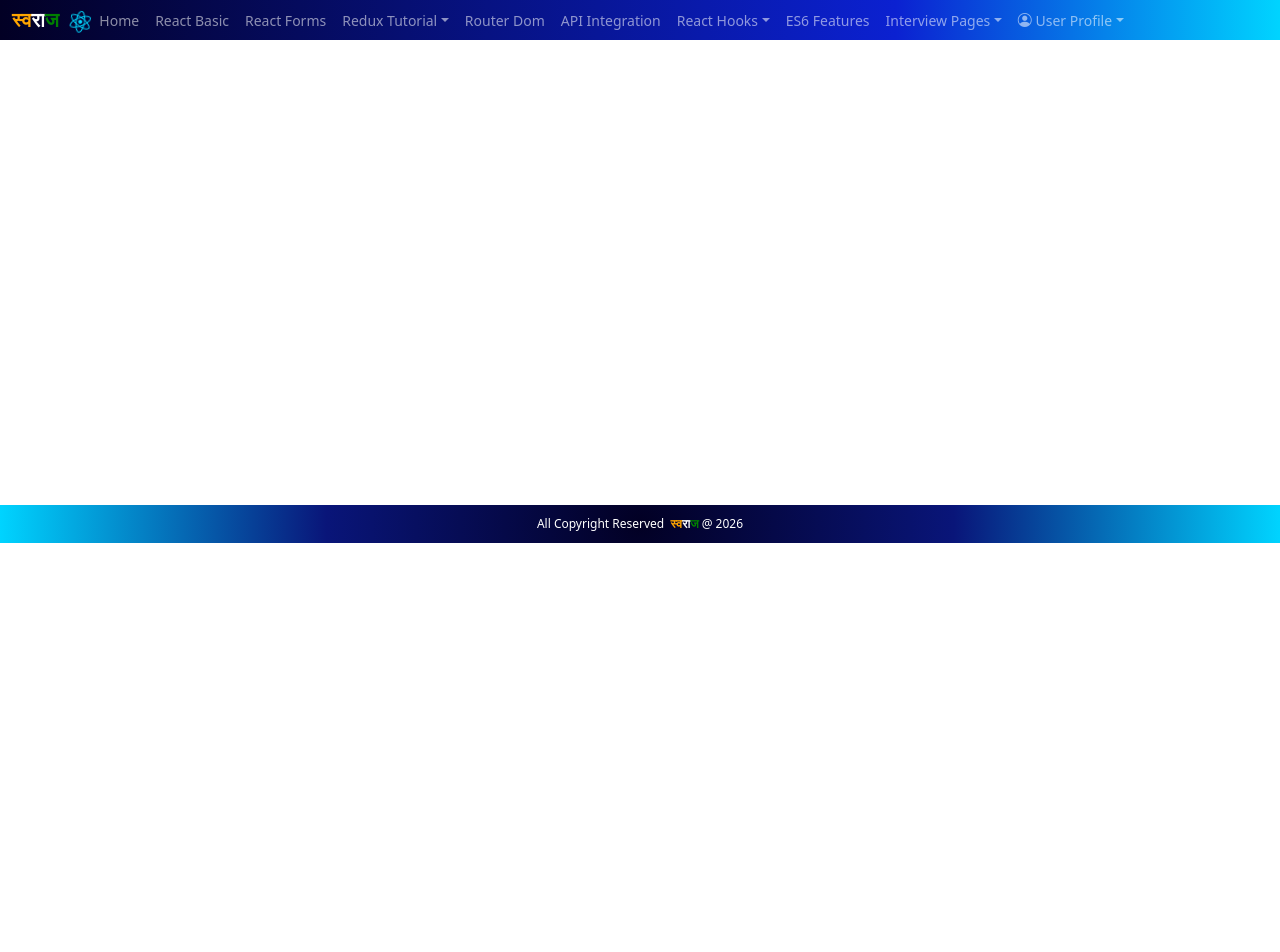
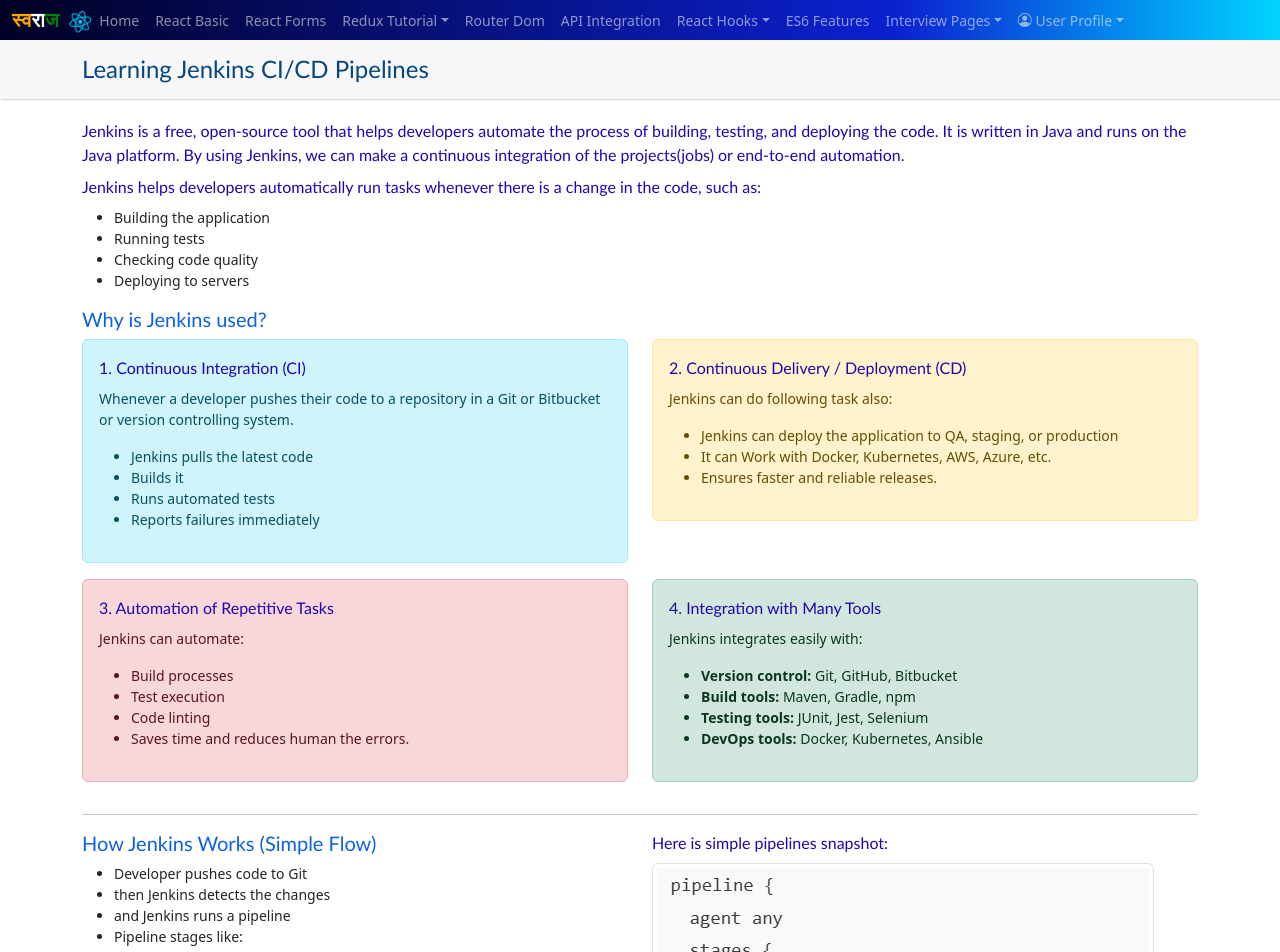
Before and after one commit to rakesh4288/Swaraj-House, a React (Vite) app: page /learning-ci-cd-pipelines-with-jenkins in a window 1280 px wide. Shown: the top 952 px of the page. Before the commit the page ends 800 px from the top, so only its background shows below. Built offline with nearby package versions, Linux system fonts and the light colour scheme; sample sign-in values are in the browser's storage.

Commit message:
feat(Jenkins): adding new page Lesrning Jenkins

```diff
--- a/src/App.jsx
+++ b/src/App.jsx
@@ -16,6 +16,7 @@
 import MircoFrontEndPage from "./pages/MircoFrontEndPage";
 import ReactFormsPage from "./pages/ReactFormsPage";
 import UseReducerHookPage from "./pages/UseReducerHookPage";
+import JenkinsPage from "./pages/JenkinsPage";
 
 function App() {
   return (
@@ -37,6 +38,7 @@
                 <Route path="/what-is-micro-front-end-architecture-in-react" element={<MircoFrontEndPage />}/>
                 <Route path="/react-forms" element={<ReactFormsPage />} />
                 <Route path="/use-reducer-hook" element={<UseReducerHookPage />}/>
+                <Route path="/learning-ci-cd-pipelines-with-jenkins" element={<JenkinsPage />}/>
               </Route>
 
               <Route path="/" element={<LoginPage />} />
--- a/src/assets/index.js
+++ b/src/assets/index.js
@@ -19,6 +19,7 @@
 import Redux_Store_4 from './propDrilling_useContext_ReactRedux.png';
 import Micro_Frontend_1 from './Micro_Frontend_1.jpeg';
 import Micro_Frontend_2 from './Micro_Frontend_2.png';
+import Jenkins_Pipelines from './Jenkins_1.png';
 
 const AppImages = {
     React_Logo: react_logo,
@@ -41,7 +42,8 @@
     Redux_Store_img_3: Redux_Store_3,
     Redux_Store_img_4: Redux_Store_4,
     Micro_Frontend_1_img: Micro_Frontend_1,
-    Micro_Frontend_2_img: Micro_Frontend_2
+    Micro_Frontend_2_img: Micro_Frontend_2,
+    Jenkins_Pipelines_img: Jenkins_Pipelines
 }
 
 export default AppImages;
--- /dev/null
+++ b/src/pages/JenkinsPage.jsx
@@ -0,0 +1,149 @@
+import React from "react";
+import AppImages from "../Assets";
+
+const JenkinsPage = () => {
+    return (
+        <div id="sample-id">
+            <section className="pageHeader">
+                <div className="container">
+                    <div className="row">
+                        <div className="col-xl-12 col-lg-12 col-md-12 col-sm-12">
+                            <h4 className="pageHeading"> Learning Jenkins CI/CD Pipelines </h4>
+                        </div>
+                    </div>
+                </div>
+            </section>
+
+            <section className="container">
+                <div className="row">
+                    <div className="col-xl-12 col-lg-12 col-md-12 col-sm-12">
+                        <h6>
+                            Jenkins is a free, open-source tool that helps developers automate the process of building, testing, and deploying the code. It is written in Java and runs on the Java platform. By using Jenkins, we can make a continuous integration of the projects(jobs) or end-to-end automation.
+                        </h6>
+
+                        <h6>
+                            Jenkins helps developers automatically run tasks whenever there is a change in the code, such as:
+                        </h6>
+
+                        <ul>
+                            <li>Building the application</li>
+                            <li>Running tests</li>
+                            <li>Checking code quality</li>
+                            <li>Deploying to servers</li>
+                        </ul>
+                    </div>
+                </div>
+
+                <div className="row">
+                    <div className="col-xl-12 col-lg-12 col-md-12 col-sm-12">
+                        <h5>Why is Jenkins used?</h5>
+                    </div>
+                </div>
+
+                <div className="row">
+                    <div className="col-xl-6 col-lg-6 col-md-6 col-sm-12">
+                        <div className="alert alert-info">
+                            <h6>1. Continuous Integration (CI)</h6>
+                            <p>Whenever a developer pushes their code to a repository in a Git or Bitbucket or version controlling system.</p>
+                            <ul>
+                                <li>Jenkins pulls the latest code</li>
+                                <li>Builds it</li>
+                                <li>Runs automated tests</li>
+                                <li>Reports failures immediately</li>
+                            </ul>
+                        </div>
+                    </div>
+
+                    <div className="col-xl-6 col-lg-6 col-md-6 col-sm-12">
+                        <div className="alert alert-warning">
+                            <h6>2. Continuous Delivery / Deployment (CD)</h6>
+                            <p>Jenkins can do following task also:</p>
+                            <ul>
+                                <li>Jenkins can deploy the application to QA, staging, or production</li>
+                                <li>It can Work with Docker, Kubernetes, AWS, Azure, etc.</li>
+                                <li>Ensures faster and reliable releases.</li>
+                            </ul>
+                        </div>
+                    </div>
+
+                    <div className="col-xl-6 col-lg-6 col-md-6 col-sm-12">
+                        <div className="alert alert-danger">
+                            <h6>3. Automation of Repetitive Tasks</h6>
+                            <p>Jenkins can automate:</p>
+                            <ul>
+                                <li>Build processes</li>
+                                <li>Test execution</li>
+                                <li>Code linting</li>
+                                <li>Saves time and reduces human the errors.</li>
+                            </ul>
+                        </div>
+                    </div>
+
+                    <div className="col-xl-6 col-lg-6 col-md-6 col-sm-12">
+                        <div className="alert alert-success">
+                            <h6>4. Integration with Many Tools</h6>
+                            <p>Jenkins integrates easily with:</p>
+                            <ul>
+                                <li><b>Version control:</b> Git, GitHub, Bitbucket</li>
+                                <li><b>Build tools:</b> Maven, Gradle, npm</li>
+                                <li><b>Testing tools:</b> JUnit, Jest, Selenium</li>
+                                <li><b>DevOps tools:</b> Docker, Kubernetes, Ansible</li>
+                            </ul>
+                        </div>
+                    </div>
+                </div>
+
+                <hr className="bg-danger" />
+
+                <div className="row">
+                    <div className="col-xl-6 col-lg-6 col-md-6 col-sm-12">
+                        <h5>How Jenkins Works (Simple Flow)</h5>
+                        <ul>
+                            <li>Developer pushes code to Git</li>
+                            <li>then Jenkins detects the changes</li>
+                            <li>and Jenkins runs a pipeline</li>
+                            <li>Pipeline stages like:
+                                <ul>
+                                    <li>Build Stage</li>
+                                    <li>Test Stage</li>
+                                    <li>Deploy Stage</li>
+                                </ul>
+                            </li>
+                            <li>Finally Jenkins sends success/failure notifications</li>
+                        </ul>
+
+                        <h5>When Should You Use Jenkins?</h5>
+                        <ul>
+                            <li>Faster feedback on code changes</li>
+                            <li>Automated testing & deployment</li>
+                            <li>Reliable CI/CD pipelines</li>
+                            <li>Better collaboration between teams</li>
+                        </ul>
+
+                        <iframe width="100%" height="350" src="https://www.youtube.com/embed/bWcWbMtMK24?si=XPR2HIOBhwjEITUy" title="YouTube video player" frameBorder="0" allow="accelerometer; autoplay; clipboard-write; encrypted-media; gyroscope; picture-in-picture; web-share" referrerPolicy="strict-origin-when-cross-origin" allowFullScreen></iframe>
+                    </div>
+
+                    <div className="col-xl-6 col-lg-6 col-md-6 col-sm-12">
+                        <h6>Here is simple pipelines snapshot:</h6>
+                        <p>
+                            <img src={AppImages.Jenkins_Pipelines_img} alt={AppImages.Jenkins_Pipelines_img} className="img-fluid img-thumbnail" />
+                        </p>
+                    </div>
+                </div>
+            </section>
+
+            <section className="lightGrayBg p-2">
+                <div className="container">
+                    <div className="row">
+                        <div className="col-xl-6 col-lg-6 col-md-6 col-sm-12">
+                            <h6>How to Auto Trigger Jenkins Jobs using GitHub Webhooks</h6>
+                            <iframe width="100%" height="315" src="https://www.youtube.com/embed/eGSK0oxYrS8?si=tiwqlketKxtLMMY8" title="YouTube video player" frameBorder="0" allow="accelerometer; autoplay; clipboard-write; encrypted-media; gyroscope; picture-in-picture; web-share" referrerPolicy="strict-origin-when-cross-origin" allowFullScreen></iframe>
+                        </div>
+                    </div>
+                </div>
+            </section>
+        </div>
+    )
+}
+
+export default JenkinsPage;
```
